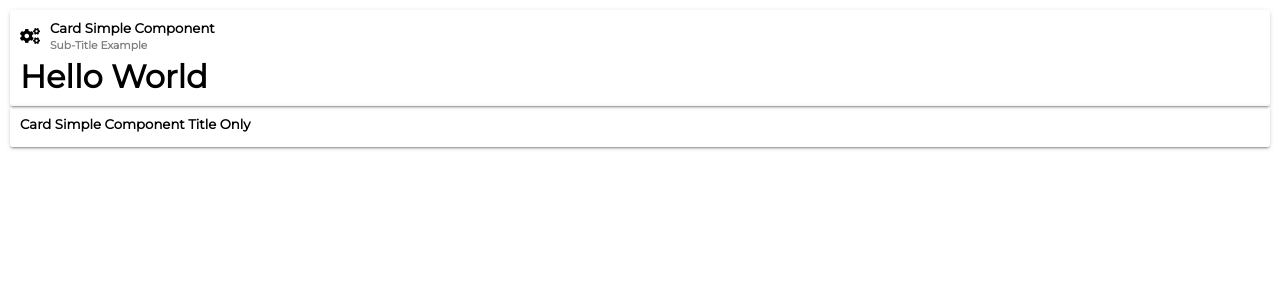
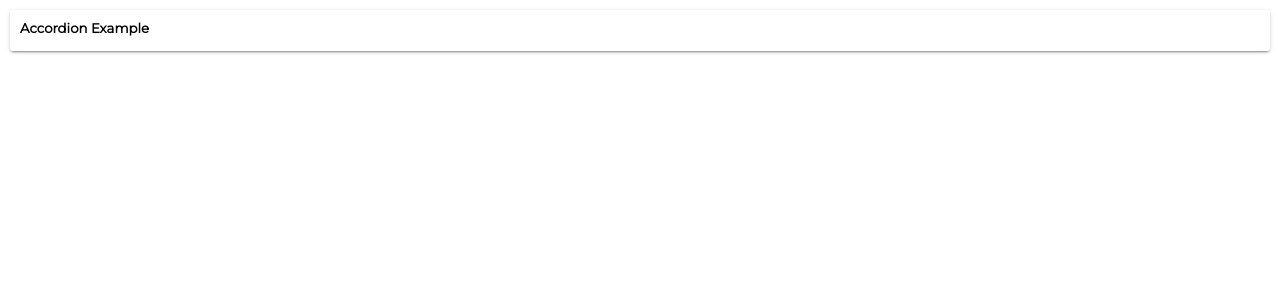
Before and after one commit to Dylan-Israel/100-angular-challenge-udemy, an Angular app: page / in a window 1280 px wide. Shown: the top 300 px of the page. Built offline with nearby package versions, Linux system fonts and the light colour scheme.

Commit message:
Accordion setup

```diff
--- a/src/app/app.component.html
+++ b/src/app/app.component.html
@@ -1,6 +1,3 @@
-<app-card-simple [title]="'Card Simple Component'" [subTitle]="
-'Sub-Title Example'" [iconClasses]="'fas fa-cogs'">
-  <h1>Hello World</h1>
+<app-card-simple [title]="'Accordion Example'">
+  <app-accordion></app-accordion>
 </app-card-simple>
-
-<app-card-simple [title]="'Card Simple Component Title Only'"></app-card-simple>
--- a/src/app/app.module.ts
+++ b/src/app/app.module.ts
@@ -1,11 +1,13 @@
 import { NgModule } from '@angular/core';
 import { BrowserModule } from '@angular/platform-browser';
 import { AppComponent } from './app.component';
+import { AccordionComponent } from './components/accordion/accordion.component';
 import { CardSimpleComponent } from './components/card/card-simple/card-simple.component';
 
 @NgModule({
   declarations: [
     AppComponent,
+    AccordionComponent,
     CardSimpleComponent
   ],
   imports: [
```
Also changed, not shown: src/app/components/accordion/accordion.component.ts (added, +10 -0 lines), src/app/components/accordion/README.md (added), src/app/components/accordion/accordion.component.html (added), src/app/components/accordion/accordion.component.scss (added), 2 other files (tests, documents, lock files or other folders).
